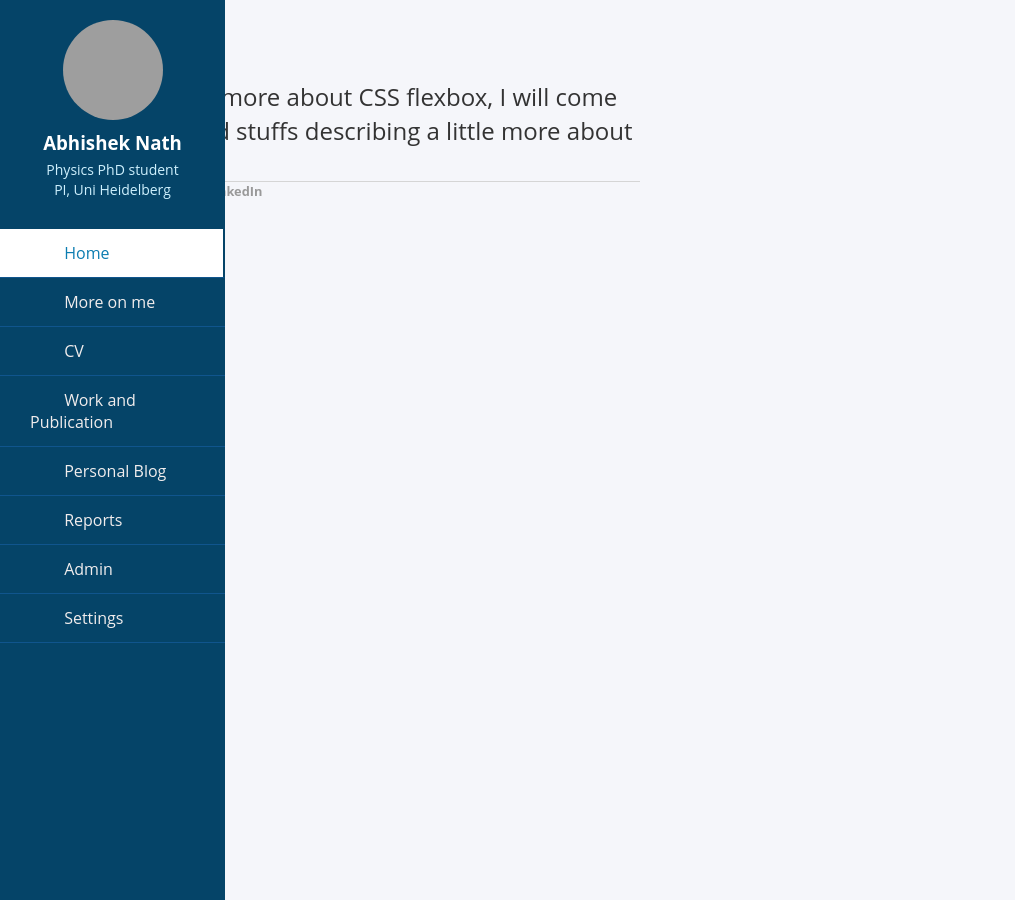
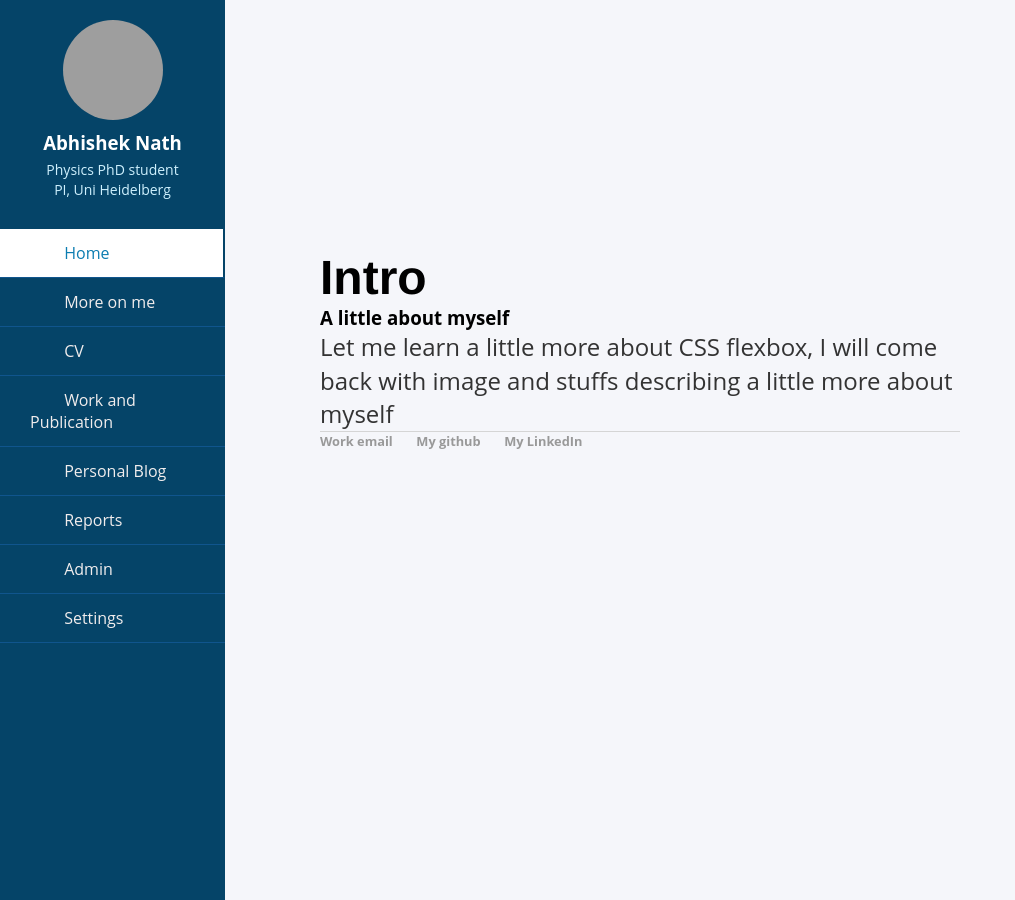
Before and after one commit to an15ms157/abhishek.github.io, a Jekyll site: the page built from about/index.html, in a window 1280 px wide. Shown: the whole page, without its empty margins (0-1015 px from the left). Built offline with Jekyll 4.4.1, drawn with Linux system fonts in a browser that asks for light colours; grey boxes are pictures that could not be loaded.

Commit message:
Update main.css

```diff
--- a/css/main.css
+++ b/css/main.css
@@ -1,5 +1,5 @@
  body {
-    margin-right: 250px ;
+    margin: 250px auto ;
     width: 50%;
 }
 nav ul, footer ul {
```
